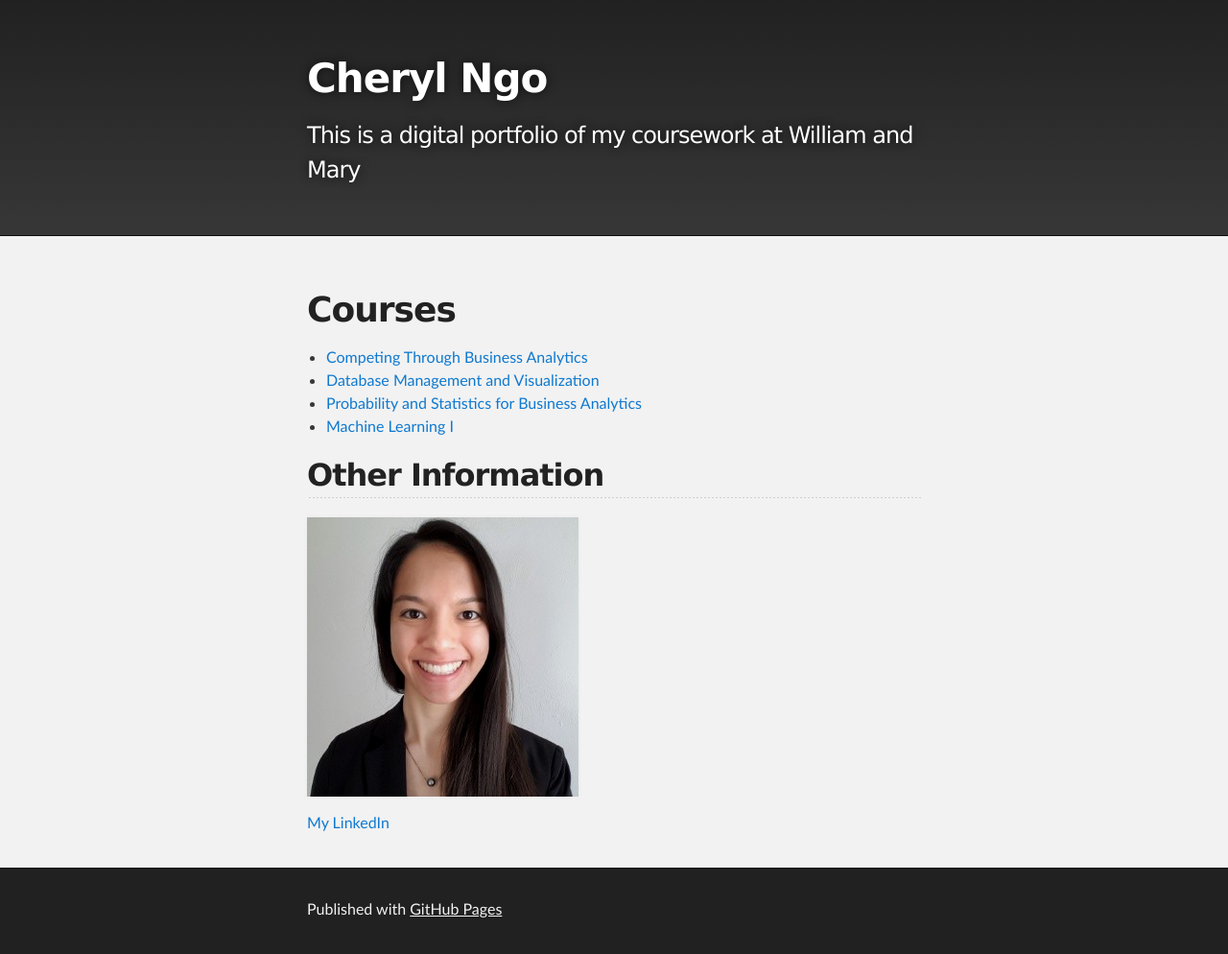
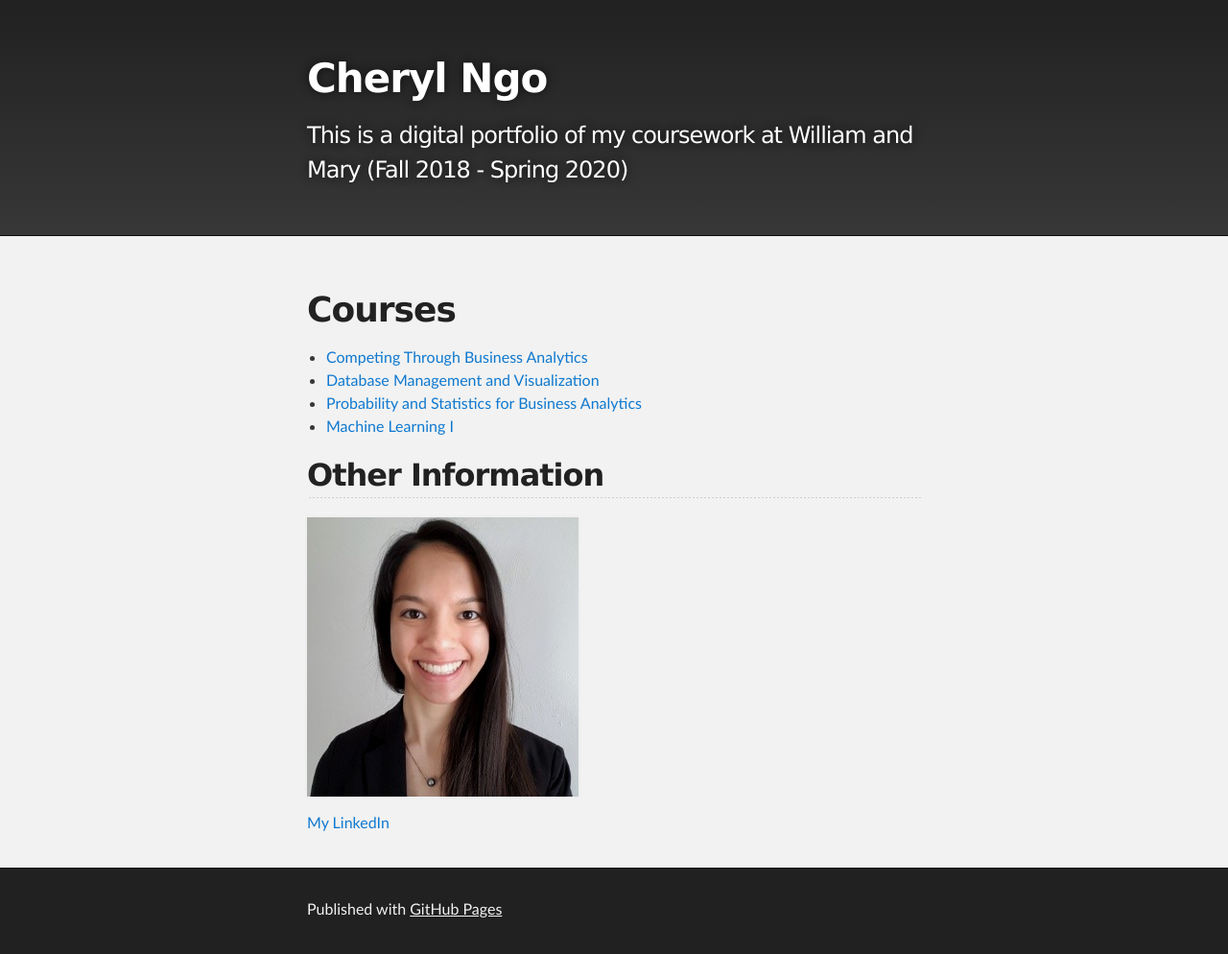
Before and after one commit to Cherylngo/cherylngo.github.io, a Jekyll site: the page built from index.md, in a window 1280 px wide. Shown: the whole page at 96% size. Built offline with Jekyll 4.4.1, drawn with Linux system fonts in a browser that asks for light colours; our own code applies the rules of GitHub Pages for plain Markdown files.

Commit message:
Update _config.yml

```diff
--- a/_config.yml
+++ b/_config.yml
@@ -1,5 +1,5 @@
 title: Cheryl Ngo
-description: This is a digital portfolio of my coursework at William and Mary
+description: This is a digital portfolio of my coursework at William and Mary (Fall 2018 - Spring 2020)
 show_downloads: false
 google_analytics:
 theme: jekyll-theme-slate
```
